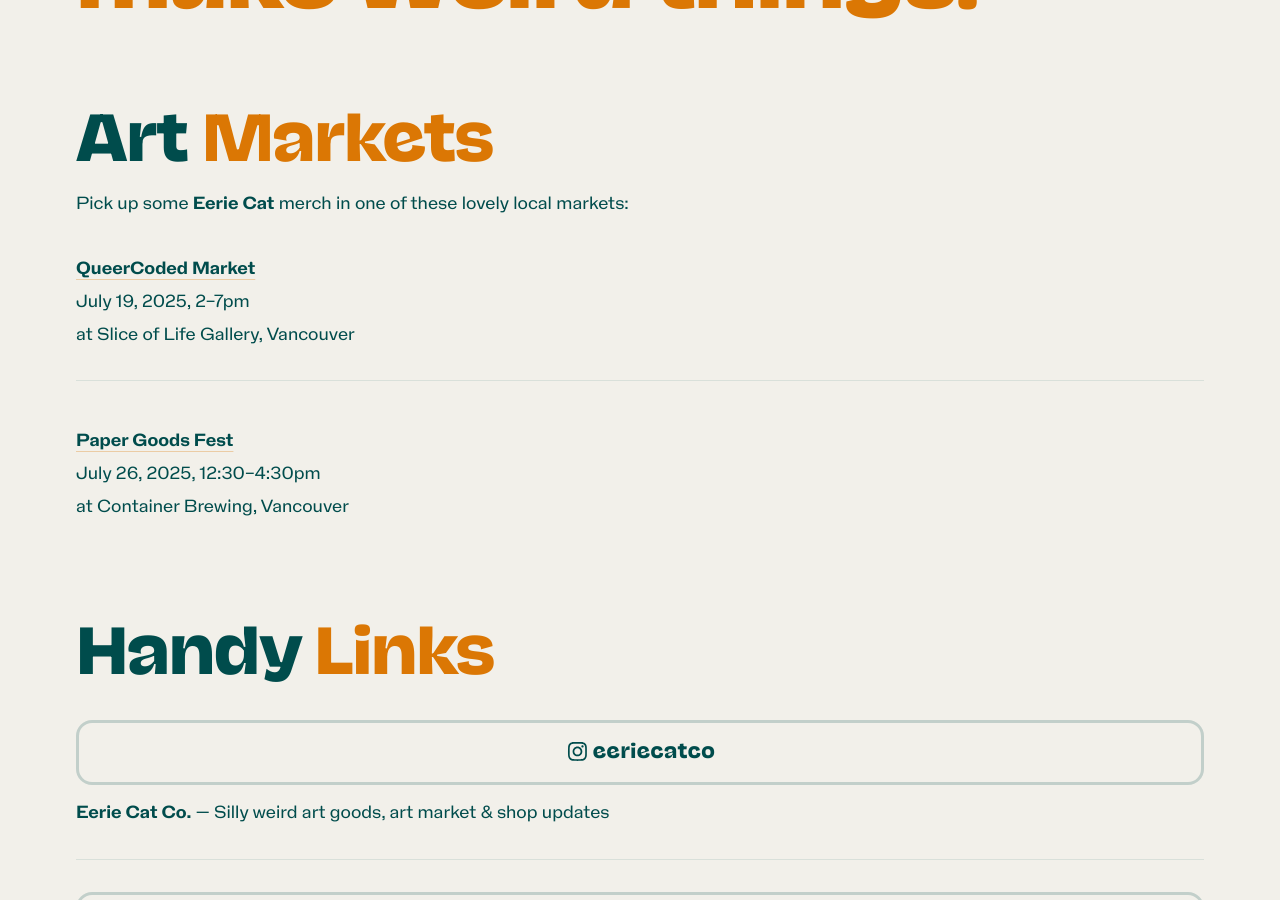
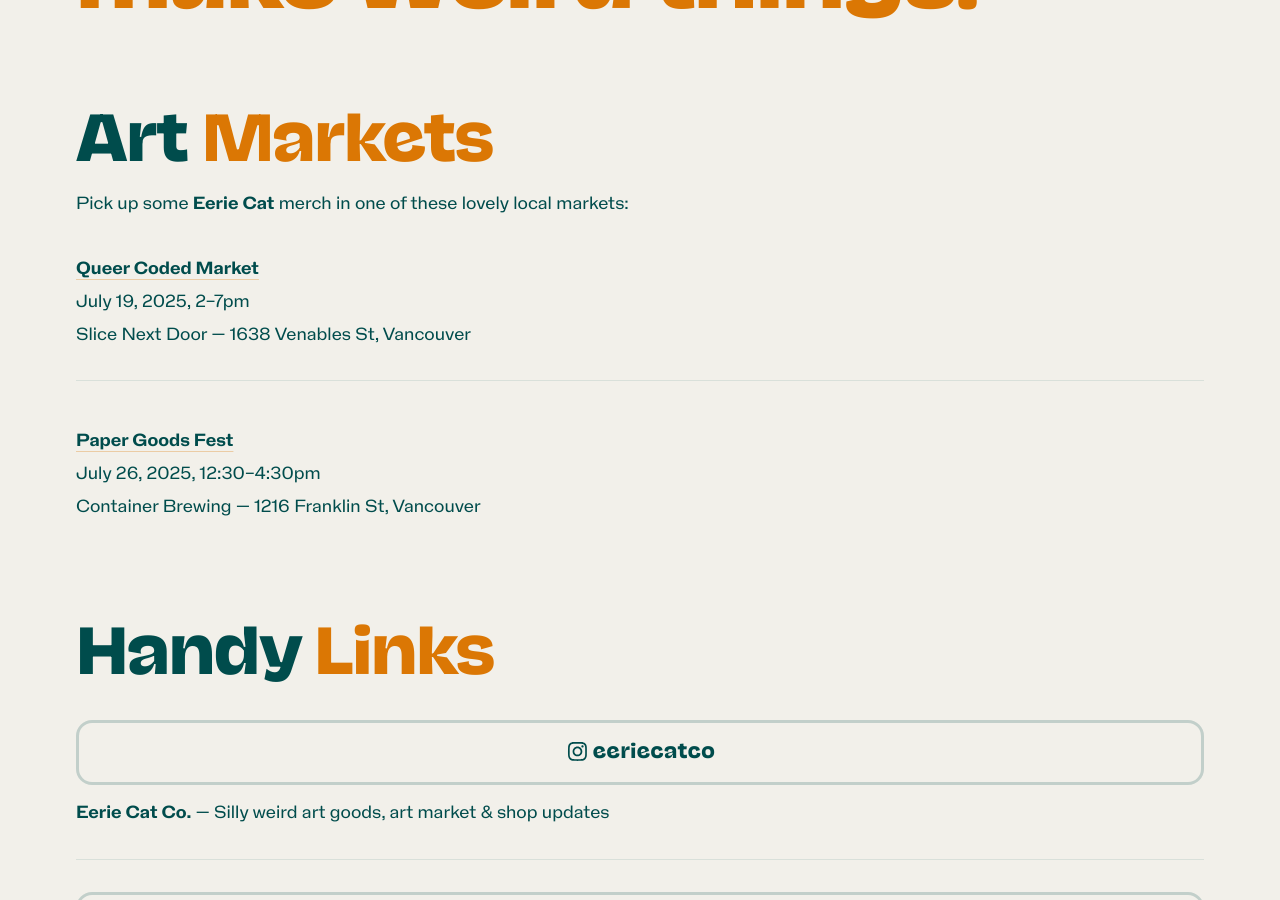
Before and after one commit to ehyleong/ehyleong.github.io, a Jekyll site: the page built from links.html, in a window 1280 px wide and 900 px high, scrolled down 371 px. Built offline with Jekyll 4.4.1, drawn with Linux system fonts in a browser that asks for light colours; comment, search, counter and statistics services are not loaded.

Commit message:
Update markets.yml

```diff
--- a/_data/markets.yml
+++ b/_data/markets.yml
@@ -1,11 +1,11 @@
-- name: QueerCoded Market
+- name: Queer Coded Market
   date: July 19, 2025, 2–7pm
-  location: at Slice of Life Gallery, Vancouver
+  location: Slice Next Door — 1638 Venables St, Vancouver
   link: https://www.instagram.com/queercodedmarket/
   show: true
 
 - name: Paper Goods Fest
   date: July 26, 2025, 12:30–4:30pm
-  location: at Container Brewing, Vancouver
+  location: Container Brewing — 1216 Franklin St, Vancouver
   link: https://www.happenstancepresents.com/
   show: true
```
